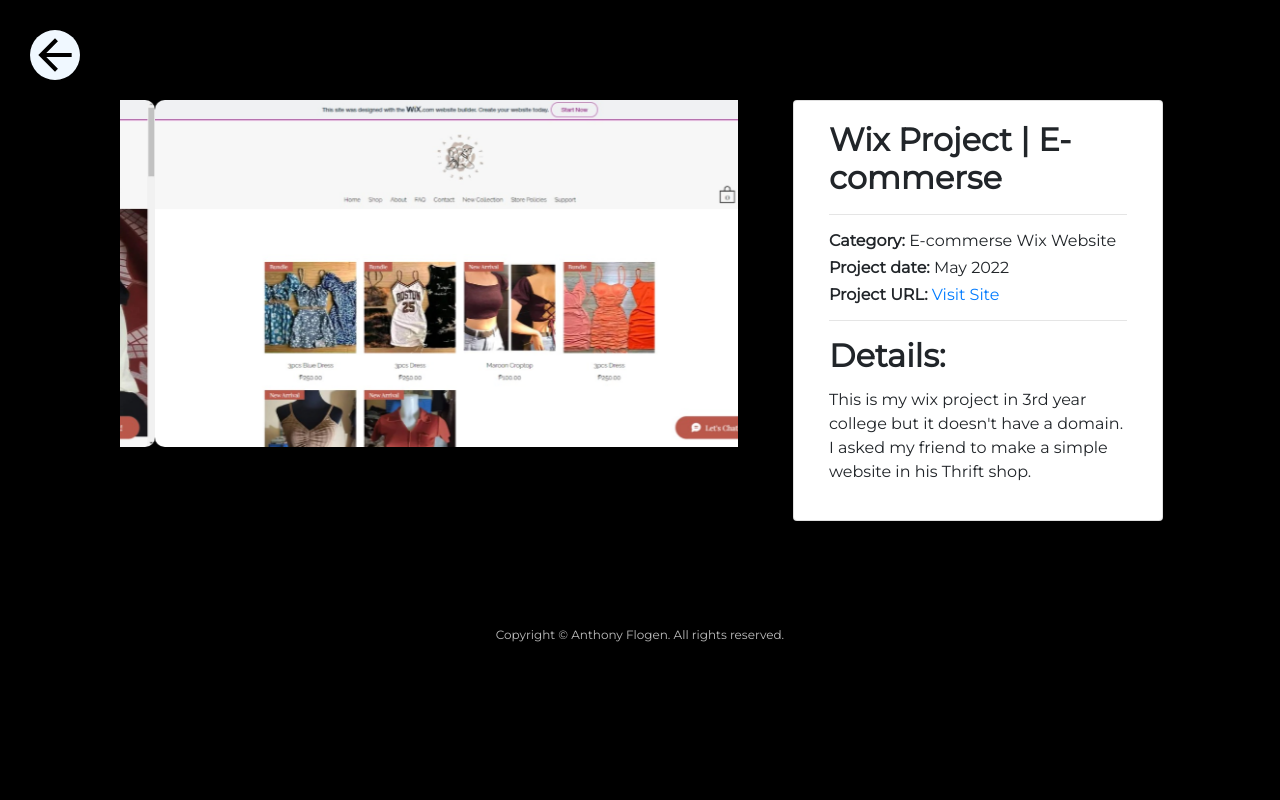
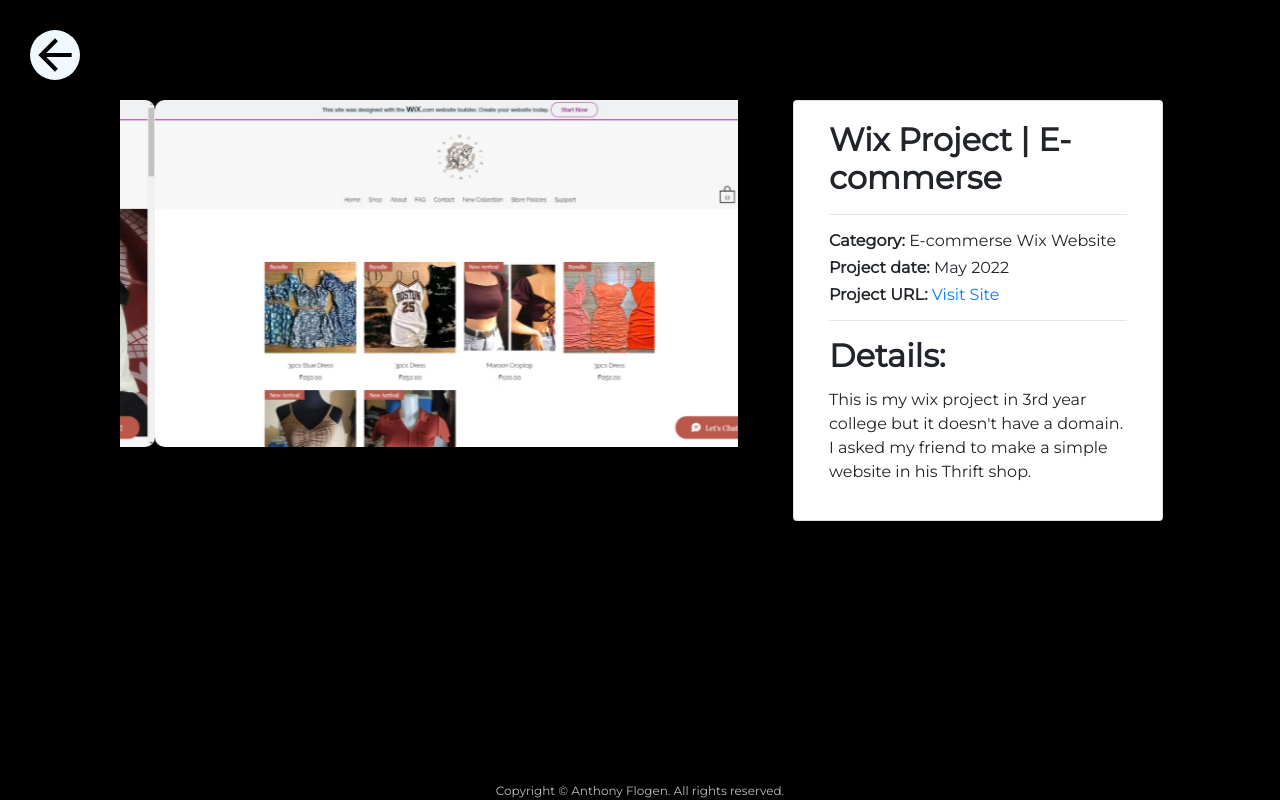
Before and after one commit to flogenanthony/portfolio, a plain HTML site: page portfolio-details/portfolio-details-w1.html in a window 1280 px wide. Drawn offline with nearby package versions, Linux system fonts and the light colour scheme.

Commit message:
I changed the footer design

```diff
--- a/portfolio-details/portfolio-details-w1.html
+++ b/portfolio-details/portfolio-details-w1.html
@@ -41,7 +41,7 @@
             }
 
 			.container {
-				margin: 0 auto 75px;
+				margin: 0 auto
 			}
 
 			.col-lg-7, .col-lg-4 {
@@ -57,13 +57,14 @@
 			}
 
 			footer {
+				position: fixed;
 				bottom: 0;
 				width: 100%;
 				background-color: #000000a6;
 				color: #bdbdbd;
 				text-align: center;
-				padding: 10px;
 				font-size: 12px;
+				padding-top: 10px;
 			}
 		  </style>
 
```
Also changed, not shown: portfolio-details/portfolio-details-c1.html (+2 -1 lines), portfolio-details/portfolio-details-f1.html (+2 -1 lines), portfolio-details/portfolio-details-p1.html (+2 -1 lines), portfolio-details/portfolio-details-p2.html (+2 -1 lines), portfolio-details/portfolio-details-p3.html (+2 -1 lines).
